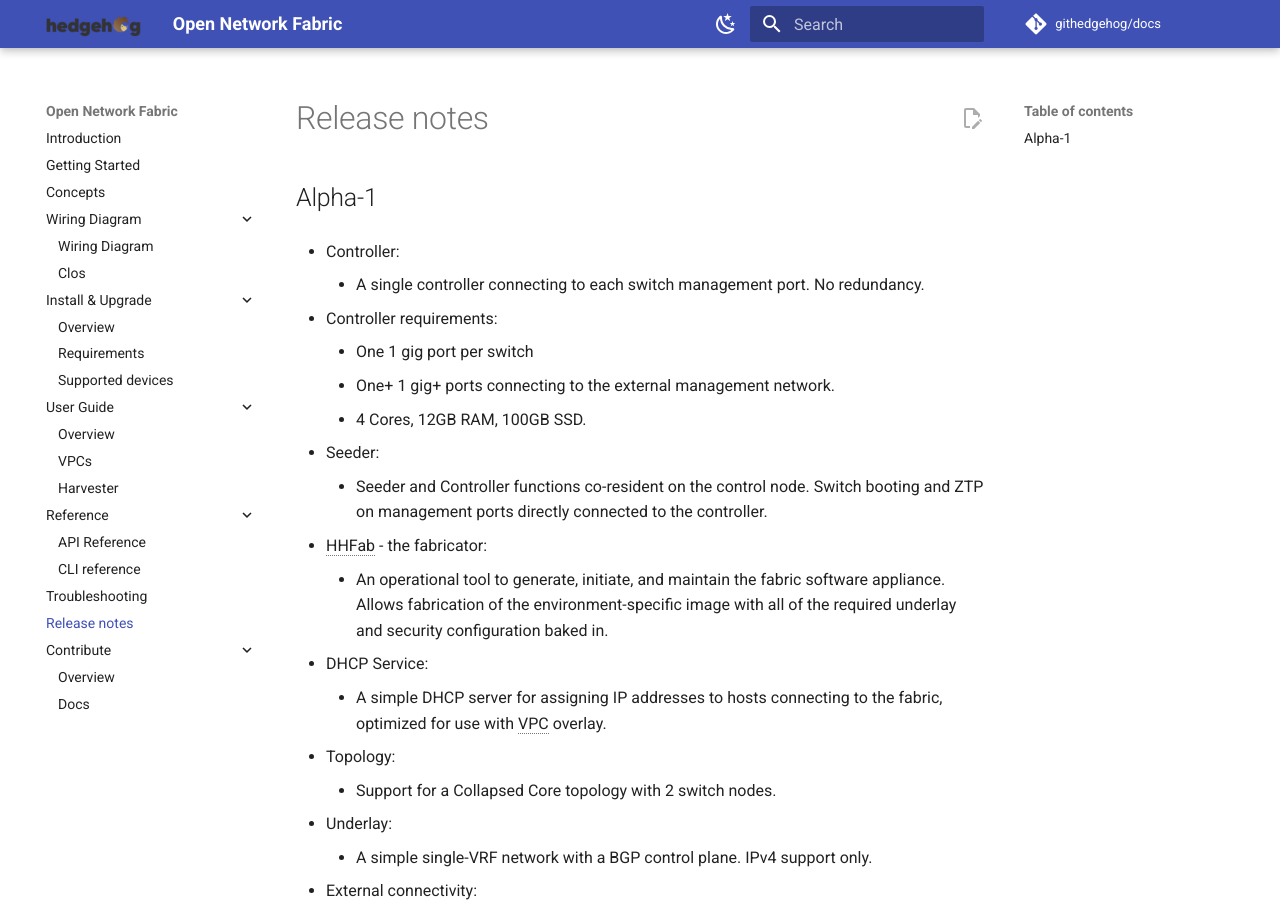
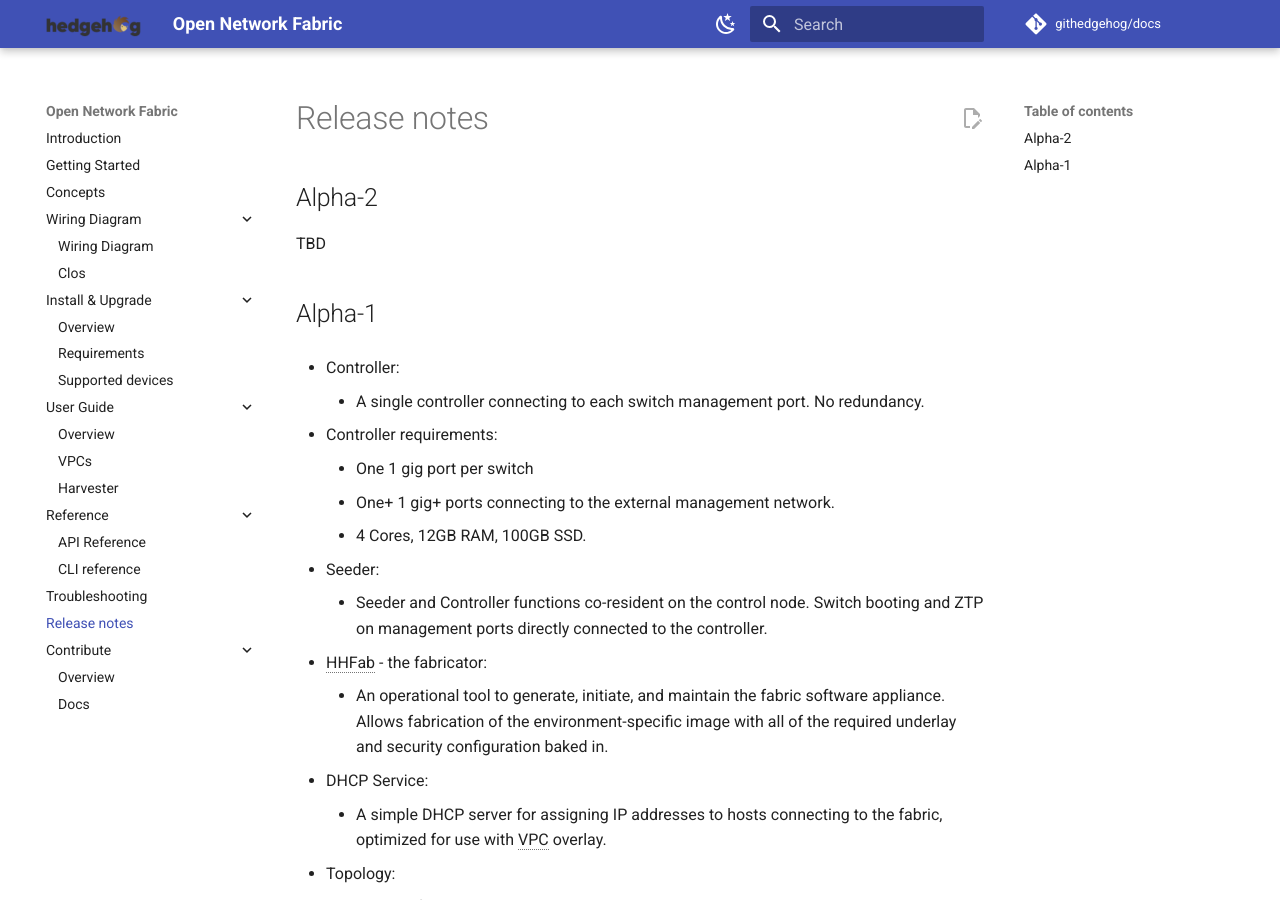
Before and after one commit to githedgehog/docs, an MkDocs documentation site: the page built from docs/release-notes/index.md, in a window 1280 px wide and 900 px high. Built offline with MkDocs 1.6.1 and Material for MkDocs 9.7.7, drawn with Linux system fonts in a browser that asks for light colours; comment, search, counter and statistics services are not loaded; the version menu is left out.

Commit message:
Add alpha-2 release notes placeholder

```diff
--- a/docs/release-notes/index.md
+++ b/docs/release-notes/index.md
@@ -1,4 +1,8 @@
 # Release notes
+
+## Alpha-2
+
+TBD
 
 ## Alpha-1
 
```
